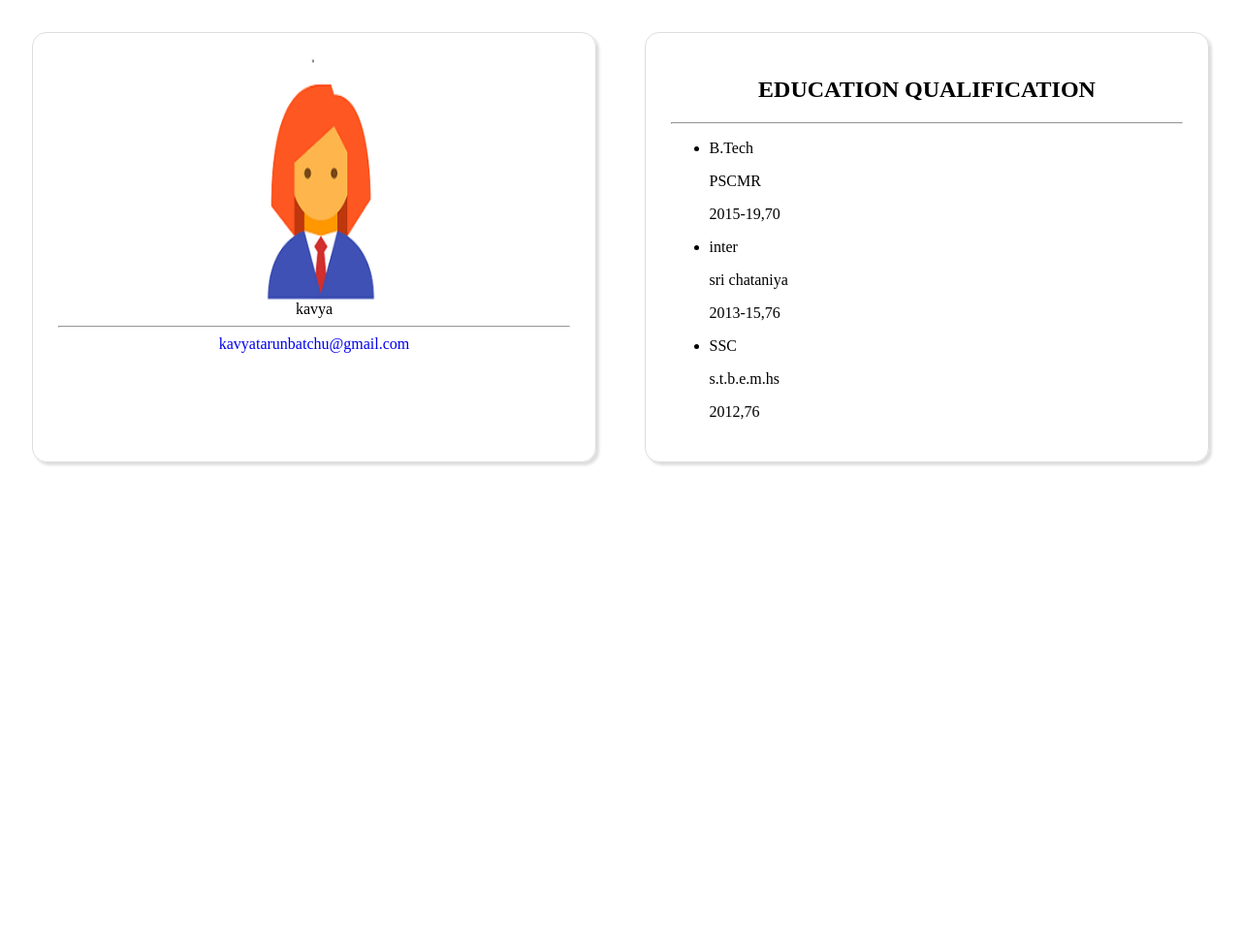
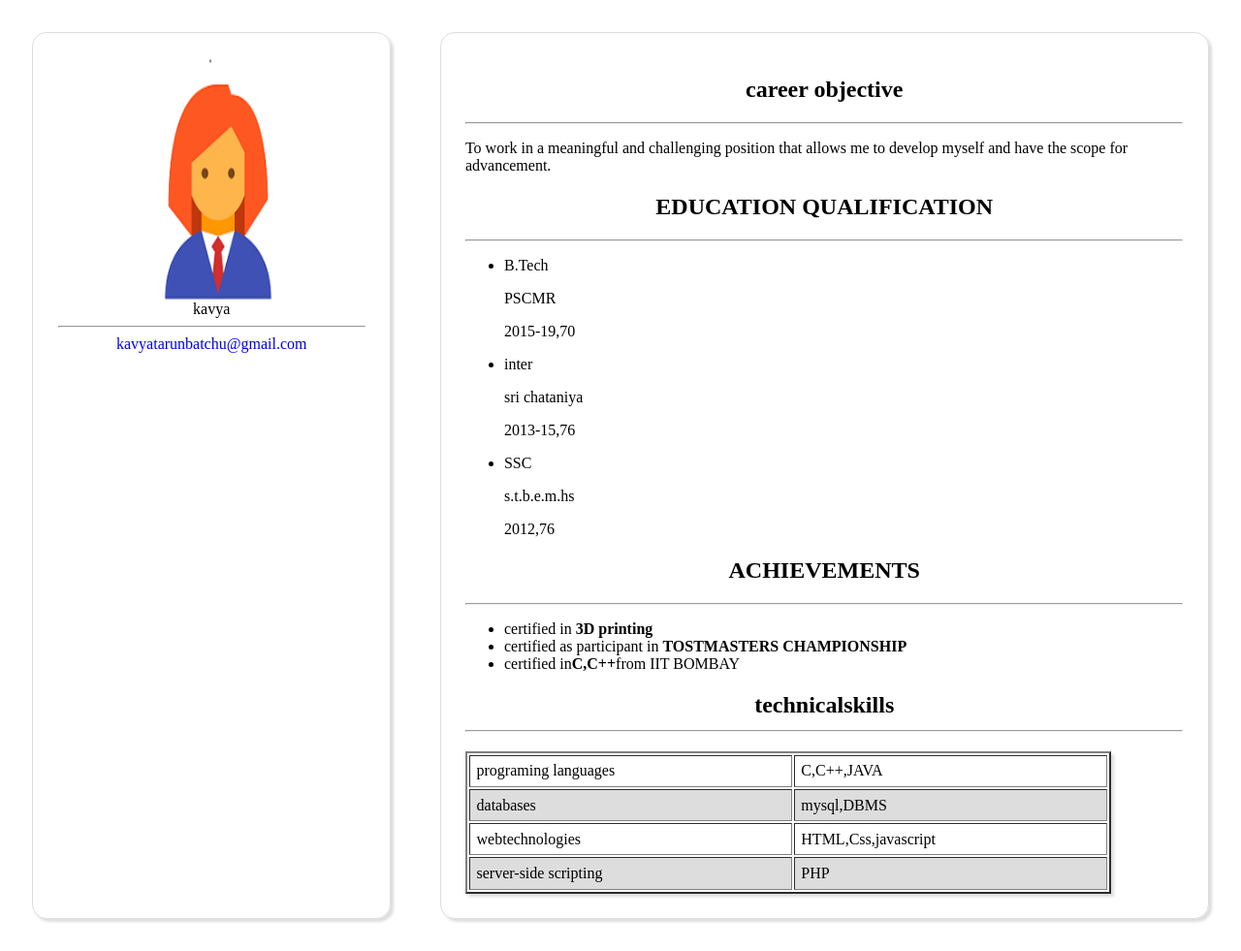
Before and after one commit to KAVYABATCHU/kavya, a plain HTML site: page index.html in a window 1280 px wide. Shown: the whole page at 97% size. Before the commit the page ends 800 px from the top, so only its background shows below. Drawn offline with Linux system fonts and the light colour scheme.

Commit message:
final commit

```diff
--- a/data.json
+++ b/data.json
@@ -3,6 +3,9 @@
     "name":"kavya",
     "email":"kavyatarunbatchu@gmail.com",
     "mobile":"+91-6666666666"
+  },
+  "career":{
+    "info":"To work in a meaningful and challenging position that allows me to develop myself  and have the scope for advancement."
   },
 "education":[
   {
@@ -20,5 +23,34 @@
         "institute":"s.t.b.e.m.hs",
          "data":["2012","76"]
   }
+],
+"achievements":[
+{
+  "name":"certified in <b>3D printing</b>"
+},
+{
+  "name":"certified as participant in <b>TOSTMASTERS CHAMPIONSHIP</b>"
+},
+{
+  "name":"certified in<b>C,C++</b>from IIT BOMBAY"
+}
+],
+"technicalskills":[
+  {
+    "name":"programing languages",
+    "data":["C,C++,JAVA"]
+  },
+  {
+    "name":"databases",
+    "data":["mysql,DBMS"]
+  },
+  {
+    "name":"webtechnologies",
+    "data":["HTML,Css,javascript"]
+  },
+  {
+    "name":"server-side scripting",
+    "data":["PHP"]
+  }
 ]
 }
--- a/mail.js
+++ b/mail.js
@@ -12,27 +12,78 @@ function loadJson(file,callback){
 loadJson("data.json",function(text){
   let data=JSON.parse(text);
   console.log(data);
+  fun_career(data.career);
   fun_education(data.education);
+  fun_achievements(data.achievements);
+  fun_technicalskills(data.technicalskills);
 });
 var div2=document.getElementById("child2");
-function fun_education(edu){
+function fun_career(car)
+{
+  var abc=document.createElement("h2");
+  abc.textContent="career objective";
+  div2.appendChild(abc);
+  var abc2=document.createElement("hr");
+  div2.appendChild(abc2);
+  var listItem=document.createElement("p");
+  listItem.textContent=car.info;
+  div2.appendChild(listItem);
+}
+
+function fun_education(edu)
+{
   var abc=document.createElement("h2");
   abc.textContent="EDUCATION QUALIFICATION";
   div2.appendChild(abc);
-  var heading=document.createElement("hr");
-  div2.appendChild(heading);
-  var list=document.createElement("ul");
+  var abc1=document.createElement("hr");
+  div2.appendChild(abc1);
+ var list=document.createElement("ul");
   div2.appendChild(list);
-  for(var i=0;i<edu.length;i++){
-    var listItem=document.createElement("li");
-
+for(var i=0;i<edu.length;i++){
+  var listItem=document.createElement("li");
     listItem.textContent=edu[i].degree;
     list.appendChild(listItem);
+
     var listItem1=document.createElement("p")
     listItem1.textContent=edu[i].institute;
     list.appendChild(listItem1);
+
     var listItem2=document.createElement("p");
     listItem2.textContent=edu[i].data;
     list.appendChild(listItem2);
-  }
+
 }
+}
+function fun_achievements(ach)
+{
+  var xyz=document.createElement("h2");
+  xyz.textContent="ACHIEVEMENTS";
+  div2.appendChild(xyz);
+  var xyz1=document.createElement("hr");
+  div2.appendChild(xyz1);
+  var list=document.createElement("ul");
+  div2.appendChild(list);
+
+  for(var j=0;j<ach.length;j++){
+    var listItem4=document.createElement("li");
+      listItem4.innerHTML=ach[j].name;
+      list.appendChild(listItem4);
+
+}
+}
+function fun_technicalskills(tech)
+{
+      var heading=document.createElement("h2");
+      heading.textContent="technicalskills";
+      div2.appendChild(heading);
+      var hr=document.createElement("hr");
+      heading.appendChild(hr);
+      var tr="";
+      var table=document.createElement("table");
+      div2.appendChild(table);
+      for(i=0;i<tech.length;i++){
+        tr+="<tr><td>"+tech[i].name+"</td><td>"+tech[i].data+"</td></tr>"
+      }
+      table.innerHTML=tr;
+      table.border="2%"
+}
--- a/styles/style.css
+++ b/styles/style.css
@@ -1,3 +1,13 @@
+table{
+  width:90%;
+  box-shadow: 3px 3px 3px #ddd;
+}
+td{
+  padding:1%;
+}
+tr:nth-child(even){
+  background:#ddd;
+}
 a{
   text-decoration:none;
 }
@@ -7,7 +17,7 @@ flex-direction:row;
 justify-content:center;
 }
 .child1{
-width:100%;
+width:30%;
 border :1px solid #ddd;
 border-radius:15px;
 box-shadow:3px 3px 3px #ddd;
@@ -16,7 +26,7 @@ margin:2%;
 }
 
 .child2{
-width:100%;
+width:70%;
 border:1px solid #ddd;
 border-radius:15px;
 box-shadow:3px 3px 3px #ddd;
```
